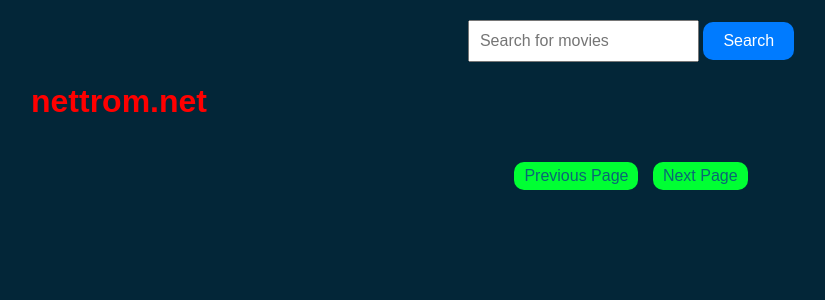
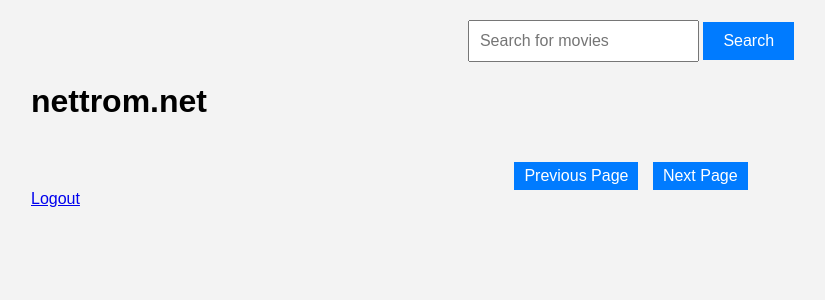
Before and after one commit to iuhttthuong/lab7, a FastAPI app: page /welcome in a window 1280 px wide. Shown: the top 300 px of the page, without its empty margins (9-834 px from the left). Run offline with FastAPI, Linux system fonts and the light colour scheme; the visitor is signed in with stand-in values (Sample User, id 1).

Commit message:
Update welcome.html
Thêm logout

```diff
--- a/fastapi-with-google-oauth/templates/welcome.html
+++ b/fastapi-with-google-oauth/templates/welcome.html
@@ -3,14 +3,13 @@
 <head>
     <meta charset="UTF-8">
     <meta name="viewport" content="width=device-width, initial-scale=1.0">
-    <title >Movie Search</title>
+    <title>Movie Search</title>
     <style>
         body {
             font-family: Arial, sans-serif;
             margin: 0;
             padding: 0;
-            background-color: #032638; /* Đổi màu nền thành đen */
-            color: #fff; /* Đổi màu chữ thành trắng */
+            background-color: #f3f3f3;
         }
         .container {
             max-width: 1200px;
@@ -53,7 +52,6 @@
             font-size: 16px;
         }
         .search-container input[type="submit"] {
-            border-radius: 10px;
             padding: 10px 20px;
             font-size: 16px;
             background-color: #007bff;
@@ -66,15 +64,16 @@
             text-align: center;
         }
         .pagination button {
-            border-radius: 10px;
             padding: 5px 10px;
             margin: 0 5px;
             font-size: 16px;
-            background-color: #00ff33;
-            color: rgb(10, 102, 117);
+            background-color: #007bff;
+            color: #fff;
             border: none;
             cursor: pointer;
         }
+
+
     </style>
 </head>
 <body>
@@ -85,7 +84,7 @@
                 <input type="submit" value="Search">
             </form>
         </div>
-        <h1 style="color: red;">nettrom.net</h1>
+        <h1>nettrom.net</h1>
         <div class="movies"></div>
         <div class="pagination" id="pagination">
             <button id="prevPage">Previous Page</button>
@@ -109,7 +108,22 @@
               console.error('Error fetching total pages:', error);
             });
         }
+        // Add the logout button
+        const logoutBtn = document.createElement('a');
+        logoutBtn.href = '/logout';
+        logoutBtn.classList.add('google-btn');
 
+        const googleIcon = document.createElement('div');
+        googleIcon.classList.add('google-icon');
+
+        const btnText = document.createElement('span');
+        btnText.classList.add('btn-text');
+        btnText.textContent = 'Logout';
+
+        logoutBtn.appendChild(googleIcon);
+        logoutBtn.appendChild(btnText);
+
+        document.querySelector('.container').appendChild(logoutBtn);
 
 
         let currentPage = 1;
@@ -192,6 +206,7 @@
                 updatePaginationButtons();
             }
         });
+
     </script>
 </body>
 </html>
```
